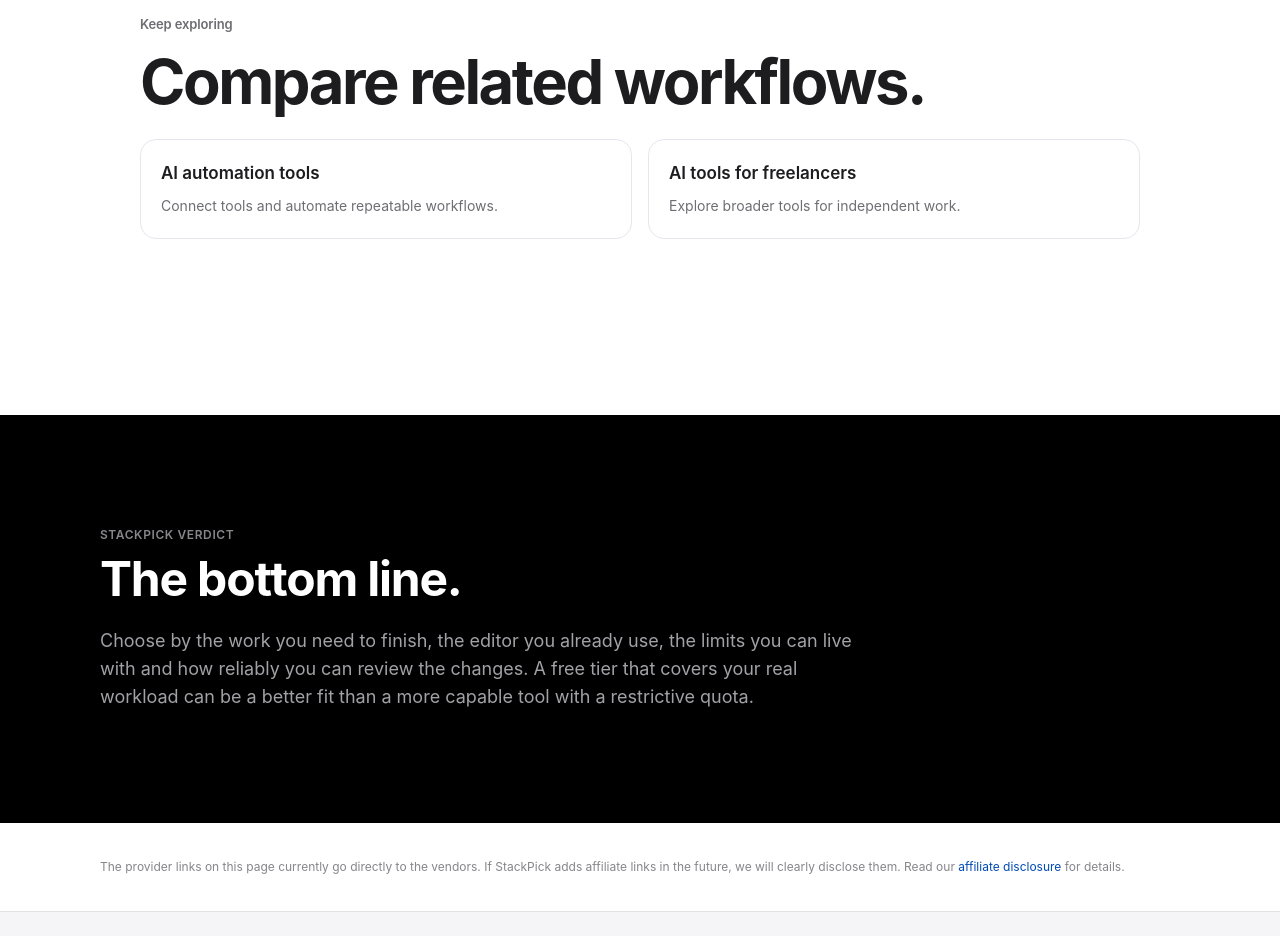
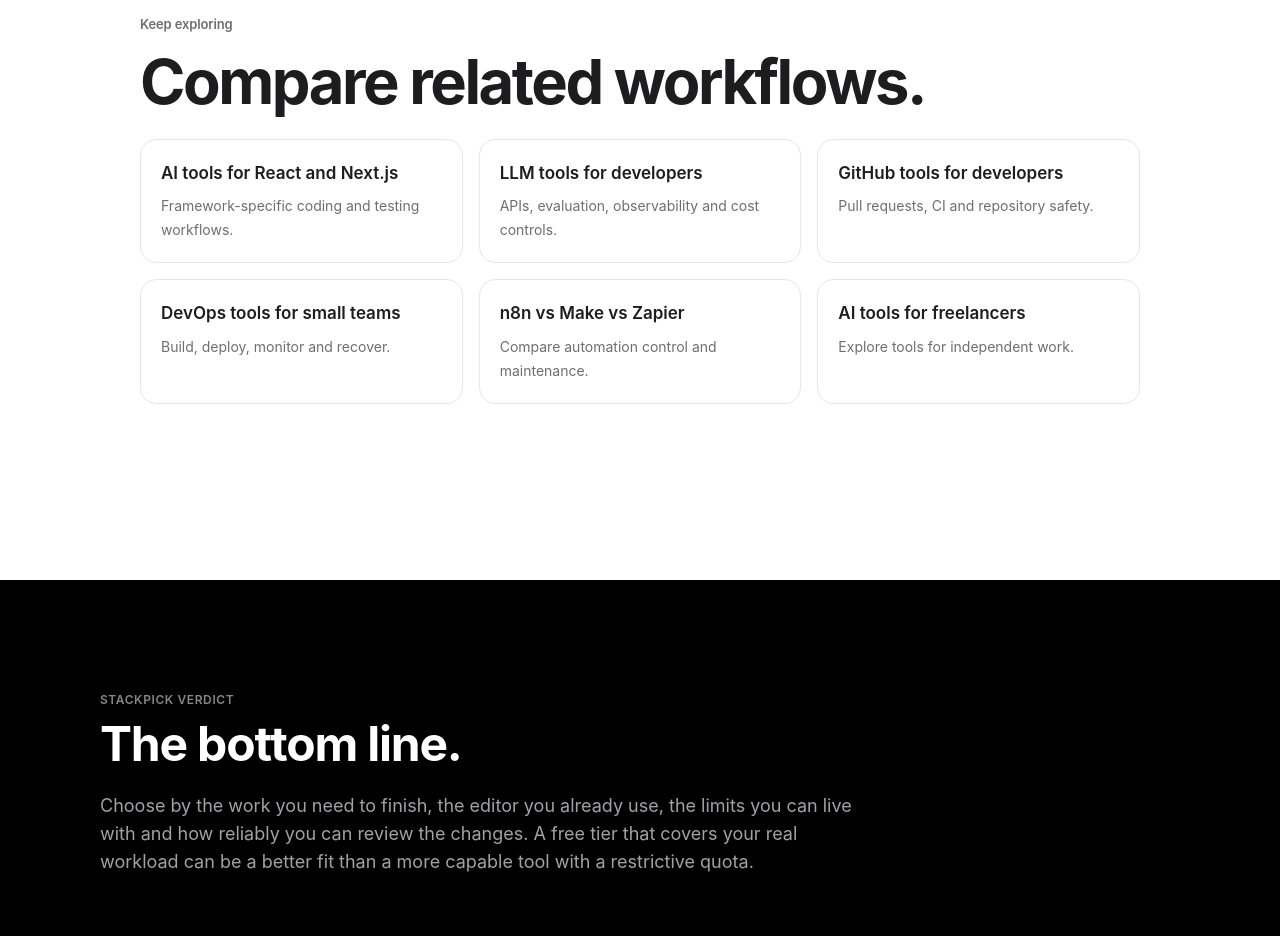
Before and after one commit to LinukaBandara/StackPick, a Next.js app: page /best/ai-coding-assistants in a window 1280 px wide. Shown: the part 5860-6796 px from the top of the page. Built offline with nearby package versions, Linux system fonts and the light colour scheme; no server answers.

Commit message:
Connect AI coding guide to developer content cluster

```diff
--- a/app/best/ai-coding-assistants/page.tsx
+++ b/app/best/ai-coding-assistants/page.tsx
@@ -112,15 +112,13 @@ export default function Page() {
         <div className="sp-container">
           <p className="sp-eyebrow">Keep exploring</p>
           <h2 className="sp-title mt-4 max-w-4xl">Compare related workflows.</h2>
-          <div className="mt-6 grid gap-4 sm:grid-cols-2">
-            <Link href="/best/ai-automation-tools-small-businesses" className="rounded-2xl border border-[#e4e7ec] p-5 transition hover:border-[#004bb5]">
-              <span className="font-semibold text-[#1d1d1f]">AI automation tools</span>
-              <span className="mt-2 block text-sm leading-6 text-[#6e6e73]">Connect tools and automate repeatable workflows.</span>
-            </Link>
-            <Link href="/best/ai-tools-freelancers" className="rounded-2xl border border-[#e4e7ec] p-5 transition hover:border-[#004bb5]">
-              <span className="font-semibold text-[#1d1d1f]">AI tools for freelancers</span>
-              <span className="mt-2 block text-sm leading-6 text-[#6e6e73]">Explore broader tools for independent work.</span>
-            </Link>
+          <div className="mt-6 grid gap-4 sm:grid-cols-2 lg:grid-cols-3">
+            <Link href="/best/ai-tools-react-nextjs" className="rounded-2xl border border-[#e4e7ec] p-5 transition hover:border-[#004bb5]"><span className="font-semibold text-[#1d1d1f]">AI tools for React and Next.js</span><span className="mt-2 block text-sm leading-6 text-[#6e6e73]">Framework-specific coding and testing workflows.</span></Link>
+            <Link href="/best/llm-tools-for-developers" className="rounded-2xl border border-[#e4e7ec] p-5 transition hover:border-[#004bb5]"><span className="font-semibold text-[#1d1d1f]">LLM tools for developers</span><span className="mt-2 block text-sm leading-6 text-[#6e6e73]">APIs, evaluation, observability and cost controls.</span></Link>
+            <Link href="/best/github-tools-for-developers" className="rounded-2xl border border-[#e4e7ec] p-5 transition hover:border-[#004bb5]"><span className="font-semibold text-[#1d1d1f]">GitHub tools for developers</span><span className="mt-2 block text-sm leading-6 text-[#6e6e73]">Pull requests, CI and repository safety.</span></Link>
+            <Link href="/best/devops-tools-small-teams" className="rounded-2xl border border-[#e4e7ec] p-5 transition hover:border-[#004bb5]"><span className="font-semibold text-[#1d1d1f]">DevOps tools for small teams</span><span className="mt-2 block text-sm leading-6 text-[#6e6e73]">Build, deploy, monitor and recover.</span></Link>
+            <Link href="/best/n8n-vs-make-vs-zapier" className="rounded-2xl border border-[#e4e7ec] p-5 transition hover:border-[#004bb5]"><span className="font-semibold text-[#1d1d1f]">n8n vs Make vs Zapier</span><span className="mt-2 block text-sm leading-6 text-[#6e6e73]">Compare automation control and maintenance.</span></Link>
+            <Link href="/best/ai-tools-freelancers" className="rounded-2xl border border-[#e4e7ec] p-5 transition hover:border-[#004bb5]"><span className="font-semibold text-[#1d1d1f]">AI tools for freelancers</span><span className="mt-2 block text-sm leading-6 text-[#6e6e73]">Explore tools for independent work.</span></Link>
           </div>
         </div>
       </section>
```
